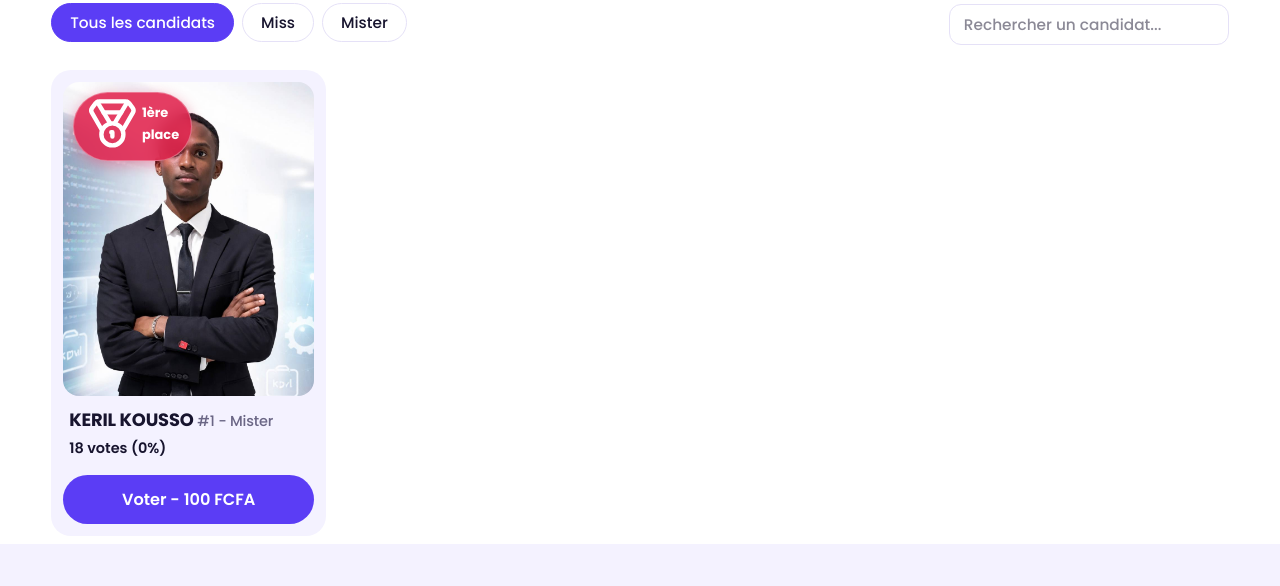
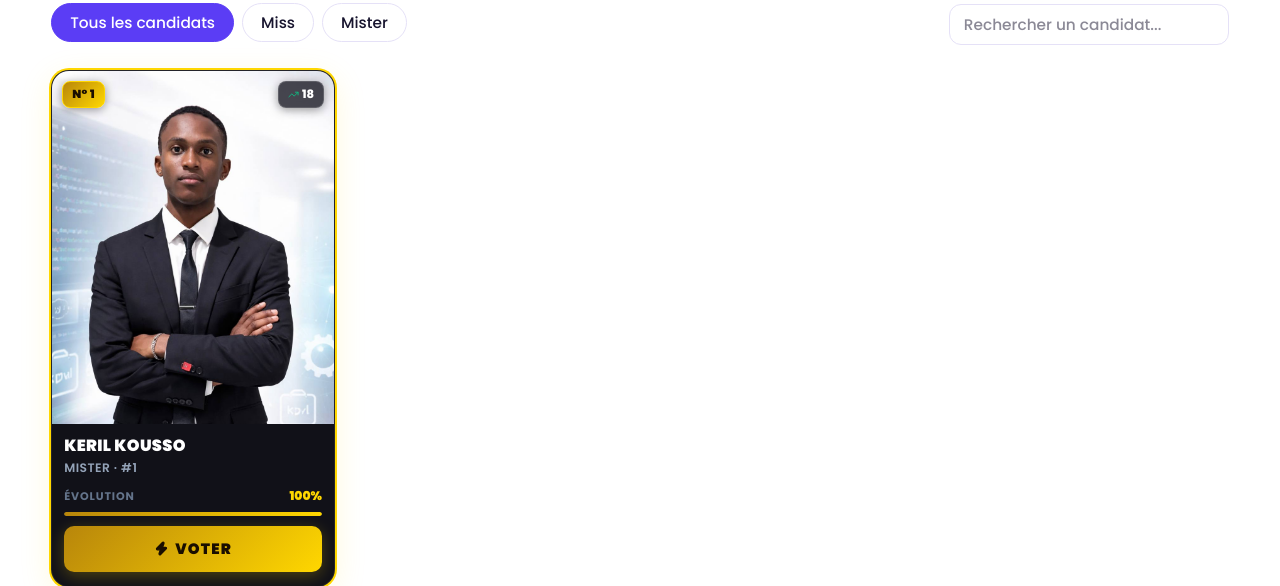
Before and after one commit to kerildarel-ctrl/new-miss, a Next.js app: page /competition/1 in a window 1280 px wide. Shown: the part 366-952 px from the top of the page. Built offline with nearby package versions, Linux system fonts and the light colour scheme; no server answers; the database is empty.

Commit message:
feat: redesign carte candidats style classement (N° rank, votes, evolution bar, bouton VOTER dore)

```diff
--- a/src/app/competition/[slug]/page.tsx
+++ b/src/app/competition/[slug]/page.tsx
@@ -139,16 +139,19 @@ export default function CompetitionDetailPage() {
     );
   };
 
-  const filteredCandidates = candidates.filter((cand) => {
+  const filteredCandidates = candidates
+    .filter((cand) => {
       const matchesCategory = categoryFilter === 'TOUT' || cand.category === categoryFilter;
       const matchesSearch =
         cand.firstName.toLowerCase().includes(searchQuery.toLowerCase()) ||
         cand.lastName.toLowerCase().includes(searchQuery.toLowerCase()) ||
         cand.candidateNumber.toLowerCase().includes(searchQuery.toLowerCase());
       return matchesCategory && matchesSearch;
-  });
+    })
+    .sort((a, b) => b.voteCount - a.voteCount);
 
   const totalVotes = candidates.reduce((sum, c) => sum + c.voteCount, 0);
+  const maxVotes = filteredCandidates.length > 0 ? filteredCandidates[0].voteCount : 1;
 
   if (isLoading) {
     return (
@@ -319,12 +322,13 @@ export default function CompetitionDetailPage() {
                 </p>
               </div>
             ) : (
-              <div className="pcs">
+              <div className="pcs-dark">
                 {filteredCandidates.map((candidate, idx) => (
                   <CandidateCard
                     key={candidate.id}
                     candidate={candidate}
-                    index={idx}
+                    rank={idx + 1}
+                    maxVotes={maxVotes}
                     onVoteClick={handleVoteClick}
                   />
                 ))}
--- a/src/app/globals.css
+++ b/src/app/globals.css
@@ -406,6 +406,35 @@ section {
   gap: 20px;
   grid-template-columns: repeat(auto-fill, minmax(230px, 1fr));
   margin-top: 24px;
+}
+
+/* ── NEW DARK CANDIDATE GRID ── */
+.pcs-dark {
+  display: grid;
+  gap: 14px;
+  grid-template-columns: repeat(2, 1fr);
+  margin-top: 24px;
+}
+
+.candidate-card-new:hover {
+  transform: translateY(-4px);
+  box-shadow: 0 12px 36px rgba(0,0,0,0.5) !important;
+}
+
+@media (min-width: 640px) {
+  .pcs-dark {
+    grid-template-columns: repeat(2, 1fr);
+    max-width: 540px;
+    margin-left: auto;
+    margin-right: auto;
+  }
+}
+
+@media (min-width: 1024px) {
+  .pcs-dark {
+    grid-template-columns: repeat(4, 1fr);
+    max-width: 100%;
+  }
 }
 
 .pc {
--- a/src/components/CandidateCard.tsx
+++ b/src/components/CandidateCard.tsx
@@ -3,18 +3,21 @@
 import React from 'react';
 import Image from 'next/image';
 import Link from 'next/link';
-import { Medal } from 'lucide-react';
+import { Zap, TrendingUp } from 'lucide-react';
 import { Candidate } from '@/data/mockData';
 
 interface CandidateCardProps {
   candidate: Candidate;
   onVoteClick?: (candidate: Candidate) => void;
-  index?: number;
+  rank: number;           // 1-based rank (sorted by voteCount desc)
+  maxVotes: number;       // top candidate's voteCount (for evolution %)
 }
 
 export const CandidateCard: React.FC<CandidateCardProps> = ({
   candidate,
   onVoteClick,
+  rank,
+  maxVotes,
 }) => {
   const candidateSlug = `${candidate.lastName}${candidate.firstName}`
     .toLowerCase()
@@ -22,83 +25,177 @@ export const CandidateCard: React.FC<CandidateCardProps> = ({
 
   const candidateUrl = `/competition/${candidate.competitionSlug}/${candidateSlug}`;
 
-  // Check if bio is meaningful (ignore RAS, empty, etc.)
-  const hasValidBio =
-    candidate.bio &&
-    candidate.bio.trim() !== '' &&
-    candidate.bio.trim().toUpperCase() !== 'RAS' &&
-    candidate.bio.trim().toUpperCase() !== 'NONE';
+  // Evolution: % relative to the top candidate
+  const evolution = maxVotes > 0 ? Math.round((candidate.voteCount / maxVotes) * 100) : 0;
+
+  // Rank badge colour: gold for #1, silver for #2, bronze for #3, grey for rest
+  const rankColors: Record<number, { bg: string; border: string; text: string }> = {
+    1: { bg: 'linear-gradient(135deg,#B8860B,#FFD700)', border: '#FFD700', text: '#1a0e00' },
+    2: { bg: 'linear-gradient(135deg,#6b7280,#d1d5db)', border: '#d1d5db', text: '#111' },
+    3: { bg: 'linear-gradient(135deg,#92400e,#d97706)', border: '#d97706', text: '#1a0e00' },
+  };
+  const rankStyle = rankColors[rank] ?? { bg: 'rgba(30,30,50,0.85)', border: 'rgba(255,255,255,0.15)', text: '#fff' };
+
+  // Display name: LASTNAME truncated
+  const displayName = `${candidate.firstName.toUpperCase()} ${candidate.lastName.toUpperCase()}`;
+  const truncatedName = displayName.length > 14 ? displayName.slice(0, 14) + '…' : displayName;
 
   return (
-    <article className="pc">
-      {/* PHOTO WITH RANK BADGE ONLY (NO OVERLAY BUTTONS) */}
-      <div className="ph">
+    <article
+      style={{
+        background: '#111118',
+        borderRadius: '18px',
+        overflow: 'hidden',
+        display: 'flex',
+        flexDirection: 'column',
+        border: '1px solid rgba(255,255,255,0.08)',
+        transition: 'transform 0.2s ease, box-shadow 0.2s ease',
+        boxShadow: rank === 1 ? '0 0 0 2px #FFD700, 0 8px 32px rgba(255,215,0,0.15)' : '0 4px 20px rgba(0,0,0,0.4)',
+      }}
+      className="candidate-card-new"
+    >
+      {/* ── PHOTO ZONE ── */}
+      <div style={{ position: 'relative', aspectRatio: '4/5', overflow: 'hidden', background: '#1a1a2e' }}>
         <Link href={candidateUrl} style={{ position: 'absolute', inset: 0, zIndex: 1, display: 'block' }}>
           {candidate.photoUrl ? (
             <Image
               src={candidate.photoUrl}
               alt={`${candidate.firstName} ${candidate.lastName}`}
               fill
-              sizes="(max-width: 768px) 100vw, 300px"
-              className="object-cover object-top"
+              sizes="(max-width: 640px) 50vw, 300px"
+              style={{ objectFit: 'cover', objectPosition: 'top' }}
             />
           ) : (
-            <div
-              style={{
-                width: '100%',
-                height: '100%',
-                display: 'grid',
-                placeItems: 'center',
-                background: 'var(--line)',
-                fontWeight: 800,
-                fontSize: '1.5rem',
-              }}
-            >
-              {candidate.firstName.charAt(0)}
-              {candidate.lastName.charAt(0)}
+            <div style={{
+              width: '100%', height: '100%', display: 'grid', placeItems: 'center',
+              background: 'linear-gradient(135deg,#1e1b4b,#312e81)',
+              color: '#c7d2fe', fontSize: '2.5rem', fontWeight: 900,
+            }}>
+              {candidate.firstName.charAt(0)}{candidate.lastName.charAt(0)}
             </div>
           )}
         </Link>
 
-        {/* RANK BADGE ONLY */}
-        <em className={candidate.rank === 1 ? 'one' : ''}>
-          {candidate.rank === 1 ? (
-            <span style={{ display: 'inline-flex', alignItems: 'center', gap: '3px' }}>
-              <Medal className="w-3.5 h-3.5 inline" />
-              1ère place
-            </span>
-          ) : (
-            `${candidate.rank}e place`
-          )}
-        </em>
+        {/* N° rank badge — top left */}
+        <div style={{
+          position: 'absolute', top: 10, left: 10, zIndex: 3,
+          background: rankStyle.bg,
+          border: `1.5px solid ${rankStyle.border}`,
+          color: rankStyle.text,
+          borderRadius: '8px',
+          padding: '3px 9px',
+          fontSize: '0.68rem',
+          fontWeight: 900,
+          letterSpacing: '0.03em',
+          boxShadow: '0 2px 10px rgba(0,0,0,0.4)',
+        }}>
+          N° {rank}
         </div>
 
-      {/* CANDIDATE INFO & LINK */}
-      <Link href={candidateUrl} style={{ textDecoration: 'none', color: 'inherit' }}>
-        <h3 style={{ marginTop: '12px', fontSize: '1.05rem', fontWeight: 700, lineHeight: 1.3 }}>
-          {candidate.firstName} {candidate.lastName}{' '}
-          <span className="mute" style={{ fontWeight: 500, fontSize: '0.85rem' }}>
-            {candidate.candidateNumber} - {candidate.category}
-          </span>
-        </h3>
+        {/* Vote count badge — top right */}
+        <div style={{
+          position: 'absolute', top: 10, right: 10, zIndex: 3,
+          background: 'rgba(10,10,20,0.75)',
+          backdropFilter: 'blur(8px)',
+          border: '1px solid rgba(255,255,255,0.15)',
+          color: '#fff',
+          borderRadius: '8px',
+          padding: '3px 9px',
+          fontSize: '0.68rem',
+          fontWeight: 800,
+          display: 'flex',
+          alignItems: 'center',
+          gap: '3px',
+          boxShadow: '0 2px 10px rgba(0,0,0,0.4)',
+        }}>
+          <TrendingUp style={{ width: 11, height: 11, color: '#10b981' }} />
+          {candidate.voteCount.toLocaleString('fr-FR')}
+        </div>
+      </div>
 
-        {/* Render bio only if valid */}
-        {hasValidBio && <p className="bio">{candidate.bio}</p>}
+      {/* ── INFO ZONE ── */}
+      <div style={{ padding: '12px 12px 14px', display: 'flex', flexDirection: 'column', gap: '8px', flex: 1 }}>
+        {/* Name */}
+        <Link href={candidateUrl} style={{ textDecoration: 'none' }}>
+          <p style={{
+            margin: 0,
+            fontWeight: 900,
+            fontSize: '0.95rem',
+            color: '#ffffff',
+            letterSpacing: '0.02em',
+            lineHeight: 1.2,
+          }}>
+            {truncatedName}
+          </p>
+          {/* Group / category */}
+          <p style={{ margin: '3px 0 0', fontSize: '0.72rem', color: '#94a3b8', fontWeight: 600, letterSpacing: '0.04em', textTransform: 'uppercase' }}>
+            {candidate.category}{candidate.candidateNumber ? ` · ${candidate.candidateNumber}` : ''}
+          </p>
         </Link>
 
-      {/* VOTES SCORE */}
-      <div className="vt" style={{ marginTop: hasValidBio ? '8px' : '6px' }}>
-        {candidate.voteCount.toLocaleString('fr-FR')} votes ({candidate.percentage}%)
+        {/* Evolution bar */}
+        <div>
+          <div style={{ display: 'flex', justifyContent: 'space-between', alignItems: 'center', marginBottom: '5px' }}>
+            <span style={{ fontSize: '0.65rem', fontWeight: 700, color: '#64748b', textTransform: 'uppercase', letterSpacing: '0.08em' }}>
+              Évolution
+            </span>
+            <span style={{ fontSize: '0.72rem', fontWeight: 900, color: '#FFD700' }}>
+              {evolution}%
+            </span>
+          </div>
+          <div style={{ height: '4px', borderRadius: '99px', background: 'rgba(255,255,255,0.08)', overflow: 'hidden' }}>
+            <div style={{
+              height: '100%',
+              width: `${evolution}%`,
+              borderRadius: '99px',
+              background: rank === 1
+                ? 'linear-gradient(90deg,#B8860B,#FFD700)'
+                : rank === 2
+                  ? 'linear-gradient(90deg,#6b7280,#d1d5db)'
+                  : rank === 3
+                    ? 'linear-gradient(90deg,#92400e,#d97706)'
+                    : 'linear-gradient(90deg,#4B2CE0,#818cf8)',
+              transition: 'width 0.6s ease',
+            }} />
+          </div>
         </div>
 
-      {/* VOTE BUTTON */}
+        {/* VOTER button */}
         <button
           type="button"
-        className="btn full"
           onClick={() => onVoteClick && onVoteClick(candidate)}
+          style={{
+            marginTop: '2px',
+            width: '100%',
+            padding: '11px 0',
+            borderRadius: '10px',
+            border: 'none',
+            background: 'linear-gradient(135deg,#B8860B,#FFD700)',
+            color: '#1a0e00',
+            fontWeight: 900,
+            fontSize: '0.88rem',
+            letterSpacing: '0.08em',
+            cursor: 'pointer',
+            display: 'flex',
+            alignItems: 'center',
+            justifyContent: 'center',
+            gap: '6px',
+            boxShadow: '0 4px 16px rgba(255,215,0,0.25)',
+            transition: 'transform 0.15s ease, box-shadow 0.15s ease',
+          }}
+          onMouseEnter={(e) => {
+            (e.currentTarget as HTMLButtonElement).style.transform = 'translateY(-1px)';
+            (e.currentTarget as HTMLButtonElement).style.boxShadow = '0 6px 20px rgba(255,215,0,0.4)';
+          }}
+          onMouseLeave={(e) => {
+            (e.currentTarget as HTMLButtonElement).style.transform = 'translateY(0)';
+            (e.currentTarget as HTMLButtonElement).style.boxShadow = '0 4px 16px rgba(255,215,0,0.25)';
+          }}
         >
-        Voter - 100 FCFA
+          <Zap style={{ width: 15, height: 15, fill: '#1a0e00' }} />
+          VOTER
         </button>
+      </div>
     </article>
   );
 };
```
Lines whose indentation alone changed are shown as unchanged.
